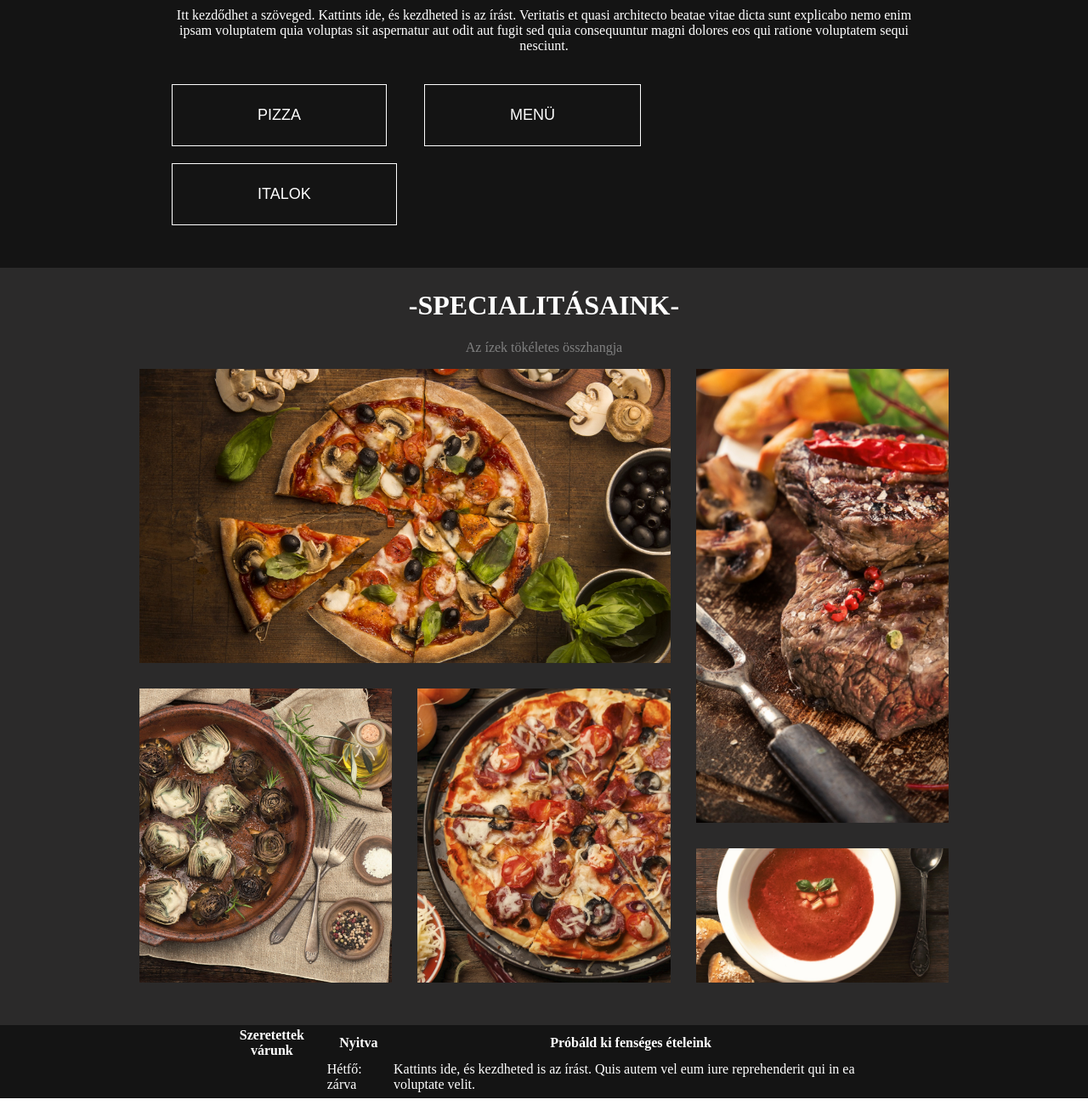
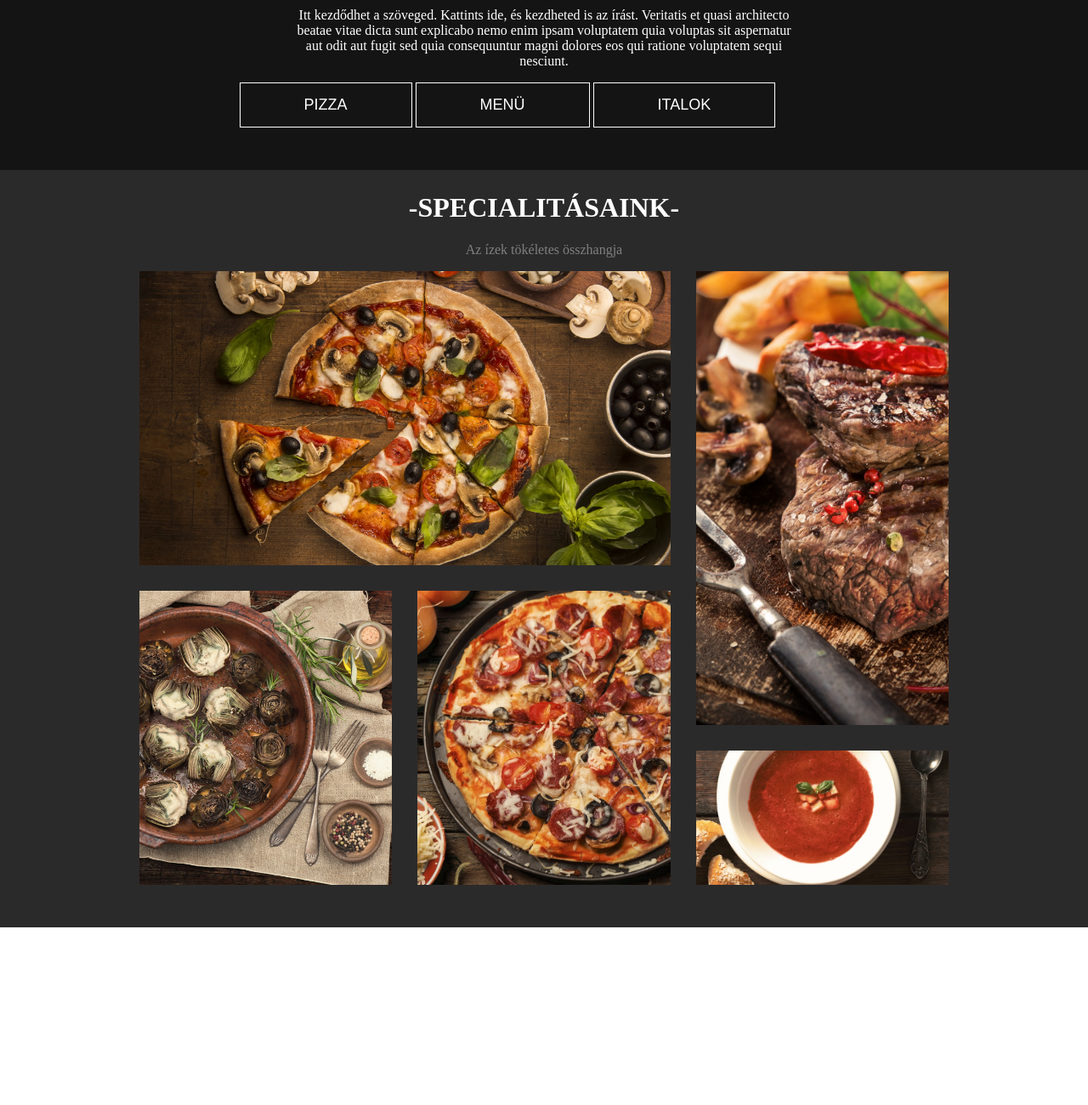
Before and after one commit to csaszardominik/pizza, a plain HTML site: page index.html in a window 1280 px wide. Shown: the part 761-2061 px from the top of the page at 85% size. After the commit the page ends 1860 px from the top, so only its background shows below. Drawn offline with Linux system fonts and the light colour scheme.

Commit message:
menü gombok szerkeztése

```diff
--- a/index.html
+++ b/index.html
@@ -11,10 +11,10 @@
         <div class="menu">
             <nav>
                 <ul>
-                    <li class="contener"><a href="">KAPCSOLAT /</a></li>
-                    <li class="contener"><a href="">RÓLUNK /</a></li>
-                    <li class="contener"><a href="">MENÜ /</a></li>
-                    <li class="contener"><a href="">KAPCSOLAT</a></li>
+                    <li class="contener"><a style="color: white; text-decoration: none;" href="">KAPCSOLAT</a></li>
+                    <li class="contener"><a style="color: white; text-decoration: none;" href="">RÓLUNK /</a></li>
+                    <li class="contener"><a style="color: white; text-decoration: none;" href="">MENÜ /</a></li>
+                    <li class="contener"><a style="color: white; text-decoration: none;" href="">KEZDŐLAP /</a></li>
                 </ul>
             </nav>
             <h1 style="padding-left: 3%; padding-top: 3%;">PIZZÉRIA</h1>
@@ -57,28 +57,8 @@
             </div>
 
         </div>
-        <div class="tablazat">
-            <table>
-                <tr>
-                    <th>Szeretettek várunk</th>
-                    <th>Nyitva</th>
-                    <th>Próbáld ki fenséges ételeink</th>
-                </tr>
-                <tr>
-                    <td></td>
-                    <td>Hétfő:
-                        zárva
-                    </td>
-                    <td>Kattints ide, és kezdheted is az írást. Quis autem vel eum iure reprehenderit qui in ea voluptate velit.
+        <div class="lablec">
 
-                    </td>
-                </tr>
-                <tr>
-                    <td></td>
-                    <td></td>
-                    <td></td>
-                </tr>
-                </table>
         </div>
     </div>
 </body>
--- a/pizza.css
+++ b/pizza.css
@@ -54,28 +54,6 @@ h2{
     padding-bottom: 50px;
     padding-top: 10px;
 }
-/* .menugombok{ */
-    /* list-style: none;
-    padding: 10px;
-    border-color: white;
-    text-align: center;
-    list-style: none;
-    border-width: 35px;
-    text-decoration: none;
-    display: inline-block;
-    border: 1px solid white;
-    width: 150px;
-    justify-content: center;
-    gap: 2px; */
-/*
-} */
-/* .gombul{ */
-    /* display: flex;
-    justify-content: space-around;
-    text-align: center; */
-    /* margin: 0 auto; */
-    /* padding: 0; */
-/* } */
 
 .spec{
     background-color: rgb(43, 42, 42);
@@ -86,35 +64,13 @@ h2{
     width: 150px;
     height: 150px;
 }
-.tablazat{
+.lablec{
     background-color: rgb(20, 20, 20);
     color: white;
     padding-left: 20%;
     padding-right: 20%;
     border: 0px 0px 1px 0px solid grey;
 }
-
-/* .btnmenu {
-    align-items: center;
-    background-color: black;
-    border: 1px solid white;
-    box-sizing: border-box;
-    color: white;
-    cursor: pointer;
-    font-size: 16px;
-    font-weight: 600;
-    height: 48px;
-    justify-content: center;
-    letter-spacing: -.8px;
-    line-height: 24px;
-    min-width: 140px;
-    padding: 0 17px;
-    text-align: center;
-    transition: all .4s;
-    user-select: none;
-    touch-action: manipulation;
-} */
-
 .btnmenu:hover {
     border-color: white;
     color: black;
@@ -128,10 +84,6 @@ h2{
     display: flex;
     flex-direction: column;
 }
-/* .image2{
-    align-self: flex-end;
-    flex-direction: row-reverse;
-} */
 .gallery {
     display: grid;
     grid-template-columns: repeat(8, 1fr);
@@ -179,22 +131,12 @@ h2{
     grid-row-start: 7;
     grid-row-end: 9;
 }
-/* .keret{
-    float: right;
-    padding-top: 30px;
-    margin-right: 30px;
-    color: #fff;
-    text-decoration: none;
-    font-weight: bold;
-    transition: color 0.3s ease;
-    gap: 20px;
-} */
 .buttons button {
-    padding: 25px 100px;
+    padding: 15px 75px;
     background-color: transparent;
     border: 1px solid #fff;
     color: #fff;
-    margin: 20px 30px 0px 10px;
+    /* margin: 20px 30px 0px 10px; */
     cursor: pointer;
     display: inline-block;
     text-decoration: none ;
@@ -209,5 +151,11 @@ h2{
 .sztori{
     display: flex;
     justify-content: space-between;
-    align-items: flex-start;s
+    align-items: flex-start;
+    padding-left: 17%;
+    padding-right: 17%;
 }
+.buttons{
+    padding-left: 10%;
+    padding-right: 10%;
+}
```
